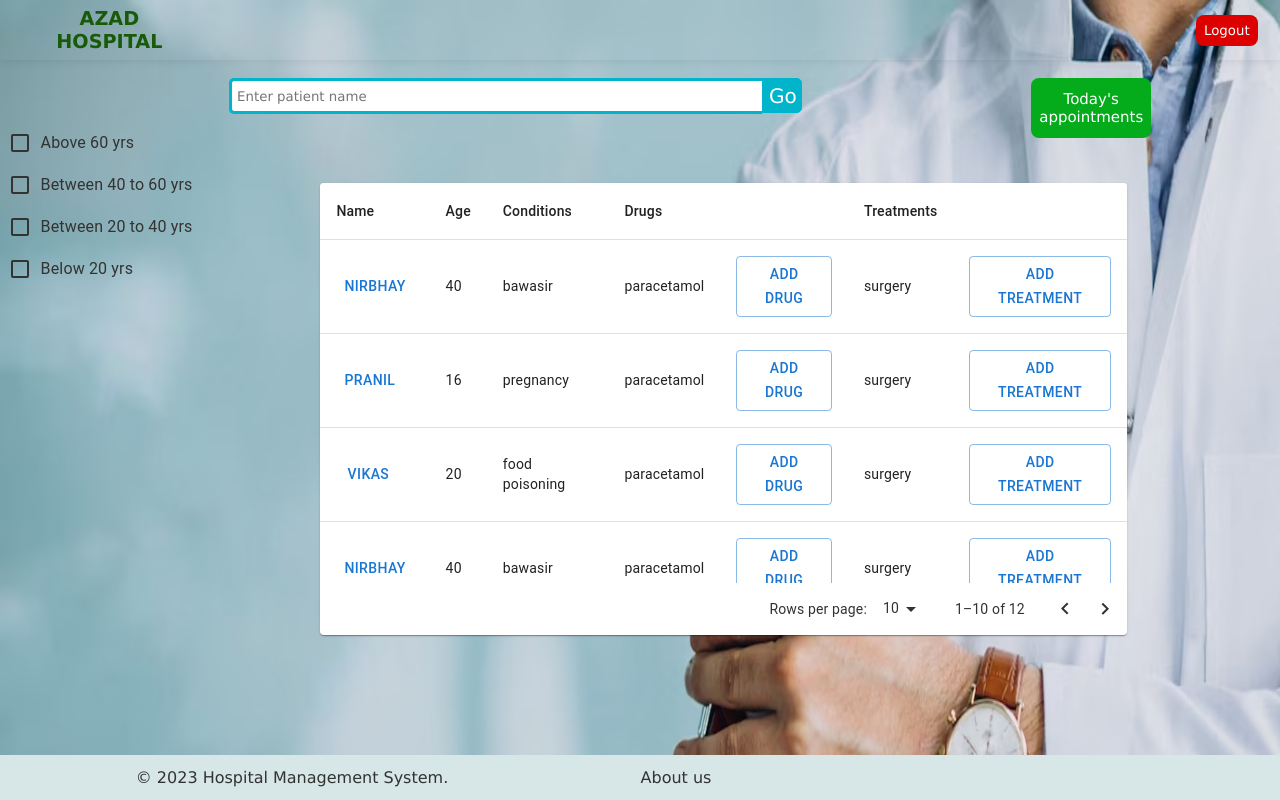
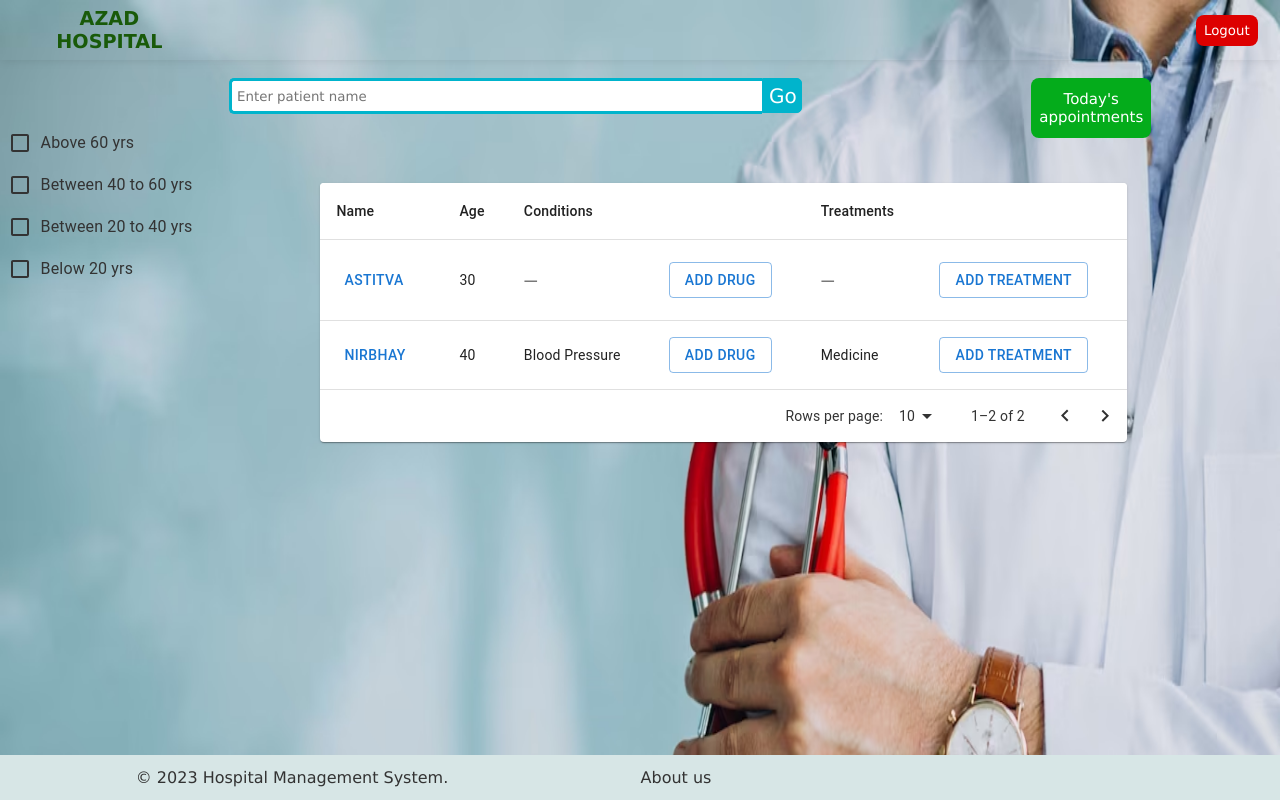
Before and after one commit to Yashraj-10/Hospital-Management-System, a React (Create React App) app: page /doctor in a window 1280 px wide. Built offline with nearby package versions, Linux system fonts and the light colour scheme; the HTML template or start-up script is replaced by a standard one; a web font is replaced by a local one.

Commit message:
patient table display working, 4 axios request done

```diff
--- a/src/components/AddTestResults.js
+++ b/src/components/AddTestResults.js
@@ -1,20 +1,25 @@
 import '../styles/register.css';
 import React, { useState } from 'react';
+import axios from 'axios';
 
 const AddTestResults = () => {
     const [patientID, setpatientID] = useState('');
     const [testAppointmetID, settestAppointmetID] = useState('');
     const [testComment, settestComment] = useState('');
     const [testResult, settestResult] = useState('');
+    const [reportfile, setReportfile] = useState('');
 
     const handleATRSubmit = (e) => {
-        // e.preventDefault();
-        // console.log(patientID);
-        // console.log(testAppointmetID);
-        // console.log(testComment);
-        // console.log(testResult);
-        const testResultsData = {patientID, testAppointmetID, testComment, testResult};
-        console.log(testResultsData);
+
+        // const testResultsData = {patientID, testAppointmetID, testComment, testResult};
+        // console.log(testResultsData);
+        axios.post("http://127.0.0.1:5000//add_test_result", {patientID : patientID, testAppointmetID : testAppointmetID, testComment : testComment, testResult : testResult, reportfile : reportfile})
+        .then((response) => {
+            console.log(response);
+        })
+        .catch((error) => {
+            console.log(error);
+        });
     };
 
     return (
@@ -86,7 +91,8 @@ const AddTestResults = () => {
                     <div className="vikasRegCol3">
                     <input className="vikasATRUploadButton"
                         type="file"
-
+                        value={reportfile}
+                        onChange= {(e) => setReportfile(e.target.value)}
                     />
                     </div>
                 </div>
--- a/src/components/AddTreatment.js
+++ b/src/components/AddTreatment.js
@@ -1,5 +1,6 @@
 import '../styles/register.css';
 import React, { useState } from 'react';
+import axios from 'axios';
 
 const AddTreatment = () => {
     const [patientID, setpatientID] = useState('');
@@ -12,10 +13,15 @@ const AddTreatment = () => {
     // const [isPending, setIsPending] = useState(false);
 
     const handleAddTreatmentSubmit = (e) => {
-        // e.preventDefault();
         const treatment = { patientID, docAppointmentID, treatmentDate, tags };
         console.log(treatment);
-        // setIsPending(true);
+        axios.post("http://127.0.0.1:5000//add_treatment", {patientID : patientID, docAppointmentID : docAppointmentID, treatmentDate: treatmentDate, tags : tags})
+        .then((response) => {
+            console.log(response);
+        })
+        .catch((error) => {
+            console.log(error);
+        });
     };
 
 
--- a/src/components/AdminDashboard.js
+++ b/src/components/AdminDashboard.js
@@ -20,6 +20,9 @@ const AdminDashboard = () => {
         history.push('/adduser');
     };
 
+    let data = [];
+    data.push({"DBA":15, "DEO": 20, "FDO": 30, "DOC": 40});
+
     let no_dbas = 220;
     let no_doctors = 475;
     let no_fds = 280;
@@ -41,22 +44,22 @@ const AdminDashboard = () => {
                 <div className="usr_cards">
                     <div className="usr_types_dba">
                         <h3>DBAs</h3>
-                        <h2>{no_dbas}</h2>
+                        <h2>{data[0]["DBA"]}</h2>
                     </div>
                     <br />
                     <div className="usr_types_fd">
                         <h3>FDOs</h3>
-                        <h2>{no_fds}</h2>
+                        <h2>{data[0]["FDO"]}</h2>
                     </div>
                     <br />
                     <div className="usr_types_doctor">
                         <h3>Doctors</h3>
-                        <h2>{no_doctors}</h2>
+                        <h2>{data[0]["DOC"]}</h2>
                     </div>
                     <br />
                     <div className="usr_types_de">
                         <h3>DEOs</h3>
-                        <h2>{no_des}</h2>
+                        <h2>{data[0]["DEO"]}</h2>
                     </div>
                     <div className="admind_footer">
                         <br />
--- a/src/components/AdminTable.js
+++ b/src/components/AdminTable.js
@@ -73,7 +73,7 @@ export default function StickyHeadTable() {
 
   return (
     <Paper sx={{ width: '90%', overflow: 'hidden' }}>
-      <TableContainer sx={{ maxHeight: 400 }}>
+      <TableContainer sx={{ maxHeight: 550 }}>
         <Table stickyHeader aria-label="sticky table">
           <TableHead>
             <TableRow>
--- a/src/components/Doctor.js
+++ b/src/components/Doctor.js
@@ -1,8 +1,9 @@
-import React, {useState} from 'react';
+import React, {useEffect, useState} from 'react';
 import StickyHeadTable from './DoctorTable';
 import '../styles/Admdb.css';
 import CheckboxesGroup from './DoctorFilter';
 import { useHistory } from 'react-router-dom';
+import axios from 'axios';
 
 const Doctor = () => {
     const [searchInput, setSearchInput] = useState("");
@@ -13,10 +14,74 @@ const Doctor = () => {
         setSearchInput(e.target.value);
     };
 
+    let appointments = [];
+    appointments.push({
+        "doc_appointment_id": "APP1",
+        "end_time": "2018-04-24 10:47:00",
+        "patient_name": "Astitva",
+        "start_time": "2018-04-24 10:47:00"
+    });
+    appointments.push({
+        "doc_appointment_id": "APP2",
+        "end_time": "2018-04-24 11:32:00",
+        "patient_name": "Nirbhay",
+        "start_time": "2018-04-24 10:50:00"
+    });
+
     const handleAddUser = (e) => {
-        e.preventDefault();
-        history.push('/todays_apmts');
+    //     e.preventDefault();
+
+    //     axios.get('http://127.0.0.1:5000//patients?doc_id=DOC1')
+    //     .then((response) => {
+    //         appointments = response.data;
+    //         console.log(response);
+    //     })
+    //     .catch((error) => {
+    //         console.log(error);
+    //     });
+
+    //     history.push('/todays_apmts');
     };
+
+
+    let patients = [];
+    patients.push({
+        "age": 30,
+        "conditions": "",
+        "doc_appointment_id": "DA1",
+        "patient_id": "P2",
+        "patient_name": "Astitva",
+        "start_time": "2018-04-24 10:00:00",
+        "treatment": ""
+    });
+    patients.push({
+        "age": 40,
+        "conditions": "Blood Pressure",
+        "doc_appointment_id": "DA2",
+        "patient_id": "P1",
+        "patient_name": "Nirbhay",
+        "start_time": "2018-04-24 10:45:00",
+        "treatment": "Medicine"
+    });
+    // useEffect(() => {
+
+    //     axios.get('http://192.168.50.68:5000/patient?doc_id=DOC1', {
+    //         headers: {
+    //             "Content-Type": "application/json"
+    //         },
+
+    //         data: {
+    //             "access_token": "doceyJhbGciOiJIUzI1NiIsInR5cCI6IkpXVCJ9.eyJmcmVzaCI6ZmFsc2UsImlhdCI6MTY3ODA0MzQwOCwianRpIjoiMmU2MDkwZDgtMTZkYi00MWZjLTk1Y2ItOTdhMzQ2ZDcwZjZlIiwidHlwZSI6ImFjY2VzcyIsInN1YiI6IkRPQzEiLCJuYmYiOjE2NzgwNDM0MDgsImV4cCI6MTY3ODA0NDMwOH0.iWfNki1t7aNz0sglCykqiigxXf2cmIkAkpSZw-7I2Ng"
+    //         }
+    //     })
+    //     .then((response) => {
+    //         console.log("nice");
+    //         patients = response.data;
+    //     })
+    //     .catch((error) => {
+    //         console.log("laude");
+    //     });
+    // }, []);
 
     return (
         <div>
@@ -30,11 +95,11 @@ const Doctor = () => {
                     <CheckboxesGroup />
                 </div>
                 <div className="admind_table">
-                    <StickyHeadTable />
+                    <StickyHeadTable patients={patients} appointments={appointments}/>
                 </div>
             </div>
         </div>
-     );
+    );
 }
 
 export default Doctor;
--- a/src/components/DoctorAppointments.js
+++ b/src/components/DoctorAppointments.js
@@ -41,22 +41,23 @@ function createData(name, date, symptoms, status, treatments) {
     return { name, date, symptoms, status, treatments};
 }
 
-const rows = [
-  createData('Nirbhay','40/2/13', 'bawasir', 'bad', 'surgery'),
-  createData('Pranil','16/8/10', 'pregnancy', 'bad', 'surgery'),
-  createData('Vikas','20/5/12', 'food poisoning', 'bad', 'surgery'),
-  createData('Nirbhay','40/2/13', 'bawasir', 'bad', 'surgery'),
-  createData('Pranil','16/8/10', 'pregnancy', 'bad', 'surgery'),
-  createData('Vikas','20/5/12', 'food poisoning', 'bad', 'surgery'),
-  createData('Nirbhay','40/2/13', 'bawasir', 'bad', 'surgery'),
-  createData('Pranil','16/8/10', 'pregnancy', 'bad', 'surgery'),
-  createData('Vikas','20/5/12', 'food poisoning', 'bad', 'surgery'),
-  createData('Nirbhay','40/2/13', 'bawasir', 'bad', 'surgery'),
-  createData('Pranil','16/8/10', 'pregnancy', 'bad', 'surgery'),
-  createData('Vikas','20/5/12', 'food poisoning', 'bad', 'surgery'),
-];
+// const rows = [
+//   createData('Nirbhay','40/2/13', 'bawasir', 'bad', 'surgery'),
+//   createData('Pranil','16/8/10', 'pregnancy', 'bad', 'surgery'),
+//   createData('Vikas','20/5/12', 'food poisoning', 'bad', 'surgery'),
+//   createData('Nirbhay','40/2/13', 'bawasir', 'bad', 'surgery'),
+//   createData('Pranil','16/8/10', 'pregnancy', 'bad', 'surgery'),
+//   createData('Vikas','20/5/12', 'food poisoning', 'bad', 'surgery'),
+//   createData('Nirbhay','40/2/13', 'bawasir', 'bad', 'surgery'),
+//   createData('Pranil','16/8/10', 'pregnancy', 'bad', 'surgery'),
+//   createData('Vikas','20/5/12', 'food poisoning', 'bad', 'surgery'),
+//   createData('Nirbhay','40/2/13', 'bawasir', 'bad', 'surgery'),
+//   createData('Pranil','16/8/10', 'pregnancy', 'bad', 'surgery'),
+//   createData('Vikas','20/5/12', 'food poisoning', 'bad', 'surgery'),
+// ];
 
-export default function StickyHeadTable() {
+export default function StickyHeadTable(props) {
+  const rows = props.appointments;
   const [page, setPage] = React.useState(0);
   const [rowsPerPage, setRowsPerPage] = React.useState(10);
 
--- a/src/components/DoctorTable.js
+++ b/src/components/DoctorTable.js
@@ -14,7 +14,7 @@ import { useHistory } from 'react-router-dom';
 
 const columns = [
   {
-    id: 'name',
+    id: 'patient_name',
     label: 'Name',
     minWidth: 150
   },
@@ -24,13 +24,8 @@ const columns = [
     format: (value) => value.toFixed(0),
   },
   {
-    id: 'condition',
+    id: 'conditions',
     label: 'Conditions',
-    minWidth: 150
-  },
-  {
-    id: 'drugs',
-    label: 'Drugs',
     minWidth: 150
   },
   {
@@ -39,7 +34,7 @@ const columns = [
     minWidth: 150
   },
   {
-    id: 'treatments',
+    id: 'treatment',
     label: 'Treatments',
     minWidth: 150
   },
@@ -50,26 +45,16 @@ const columns = [
   }
 ];
 
-function createData(name, age, condition, drugs, treatments, adddrugs, addtreatments) {
-    return { name, age, condition, drugs, adddrugs, treatments, addtreatments};
+function createData(name, age, condition, treatments, adddrugs, addtreatments) {
+    return { name, age, condition, adddrugs, treatments, addtreatments};
 }
 
-const rows = [
-  createData('Nirbhay',40, 'bawasir', 'paracetamol', 'surgery'),
-  createData('Pranil',16, 'pregnancy', 'paracetamol', 'surgery'),
-  createData('Vikas',20, 'food poisoning', 'paracetamol', 'surgery'),
-  createData('Nirbhay',40, 'bawasir', 'paracetamol', 'surgery'),
-  createData('Pranil',16, 'pregnancy', 'paracetamol', 'surgery'),
-  createData('Vikas',20, 'food poisoning', 'paracetamol', 'surgery'),
-  createData('Nirbhay',40, 'bawasir', 'paracetamol', 'surgery'),
-  createData('Pranil',16, 'pregnancy', 'paracetamol', 'surgery'),
-  createData('Vikas',20, 'food poisoning', 'paracetamol', 'surgery'),
-  createData('Nirbhay',40, 'bawasir', 'paracetamol', 'surgery'),
-  createData('Pranil',16, 'pregnancy', 'paracetamol', 'surgery'),
-  createData('Vikas',20, 'food poisoning', 'paracetamol', 'surgery'),
-];
+// const rows = [
 
-export default function StickyHeadTable() {
+// ];
+
+export default function StickyHeadTable(props) {
+  const rows = props.patients;
   const [page, setPage] = React.useState(0);
   const [rowsPerPage, setRowsPerPage] = React.useState(10);
 
@@ -111,10 +96,12 @@ export default function StickyHeadTable() {
                   <TableRow hover role="checkbox" tabIndex={-1} key={row.code}>
                     {columns.map((column) => {
                       const value = row[column.id];
+
                       return (
                         <TableCell key={column.id} align={column.align}>
                           {
-                            column.id === 'name' ? <Button onClick={handlePatientDetails}>{value}</Button> :
+                            value === '' ? <p>{"—"}</p> :
+                            column.id === 'patient_name' ? <Button onClick={handlePatientDetails}>{value}</Button> :
                             column.id === 'adddrugs' ? <FormDialogDrug /> :
                             column.id === 'addtreatments' ? <FormDialogTreatment /> :
                             column.format && typeof value === 'number' ? column.format(value) : value
--- a/src/styles/Admdb.css
+++ b/src/styles/Admdb.css
@@ -86,55 +86,63 @@
 }
 
 .usr_cards h3{
-  color: #ff0000;
+  color: #000000;
   font-size: 20px;
 }
 
 .usr_types_doctor {
   margin-left: 5%;
-  width: 200%;
+  width: 170%;
   margin-top: 2%;
-  height: 12%;
+  height: 8%;
   border: 0;
   padding: 8px;
-  border-radius: 8px;
-  background-image: url('https://media.istockphoto.com/id/1189309997/photo/online-medical-consultation-doctor-working-on-laptop-computer-in-clinic-office-copy-space.jpg?s=612x612&w=0&k=20&c=UecDHUyVWwPVAsiCt3cRjtX8cBi6gW8KsgngpNmK47k=');
+  background: linear-gradient(#00eeff, #00ff59) padding-box,
+              linear-gradient(to right, darkblue, darkorchid) border-box;
+  border-radius: 15px;
+  border: 8px solid transparent;
   background-size: cover;
 }
 
 .usr_types_dba {
   margin-left: 5%;
-  width: 200%;
+  width: 170%;
   margin-top: 2%;
-  height: 12%;
+  height: 8%;
   border: 0;
   padding: 8px;
-  border-radius: 8px;
-  background-image: url('https://media.istockphoto.com/id/1301406644/photo/server-support-and-management-it-technician-working-on-laptop-in-data-center-server-room-copy.jpg?s=612x612&w=0&k=20&c=qBmJAXz50MNat2YWDsW0Wre3sEjUtUkGzKBpyZlYWbo=');
+  background: linear-gradient(#00eeff, #00ff59) padding-box,
+              linear-gradient(to right, darkblue, darkorchid) border-box;
+  border-radius: 15px;
+  border: 8px solid transparent;
   background-size: cover;
 }
 
 .usr_types_fd {
   margin-left: 5%;
-  width: 200%;
+  width: 170%;
   margin-top: 2%;
-  height: 12%;
+  height: 8%;
   border: 0;
   padding: 8px;
-  border-radius: 8px;
-  background-image: url('https://media.istockphoto.com/id/1154220680/photo/blur-abstract-background-of-patients-register-at-reception-desk-in-hospital-blurry-nurse.jpg?s=612x612&w=0&k=20&c=L_7jgMmKtl-CRbpfRrtMNQVANC9RRB_UByTtolLPsDk=');
+  background: linear-gradient(#00eeff, #00ff59) padding-box,
+              linear-gradient(to right, darkblue, darkorchid) border-box;
+  border-radius: 15px;
+  border: 8px solid transparent;
   background-size: cover;
 }
 
 .usr_types_de {
   margin-left: 5%;
-  width: 200%;
+  width: 170%;
   margin-top: 2%;
-  height: 12%;
+  height: 8%;
   border: 0;
   padding: 8px;
-  border-radius: 8px;
-  background-image: url('https://media.istockphoto.com/id/1006940992/photo/medical-blur-background-customer-reception-or-patient-service-counter-office-lobby-in.jpg?s=612x612&w=0&k=20&c=ISB35Aqovb4KkZeya9Szk5z2OXY0Uj3L1sQKAWuBysA=');
+  background: linear-gradient(#00eeff, #00ff59) padding-box,
+              linear-gradient(to right, darkblue, darkorchid) border-box;
+  border-radius: 15px;
+  border: 8px solid transparent;
   background-size: cover;
 }
 
```
